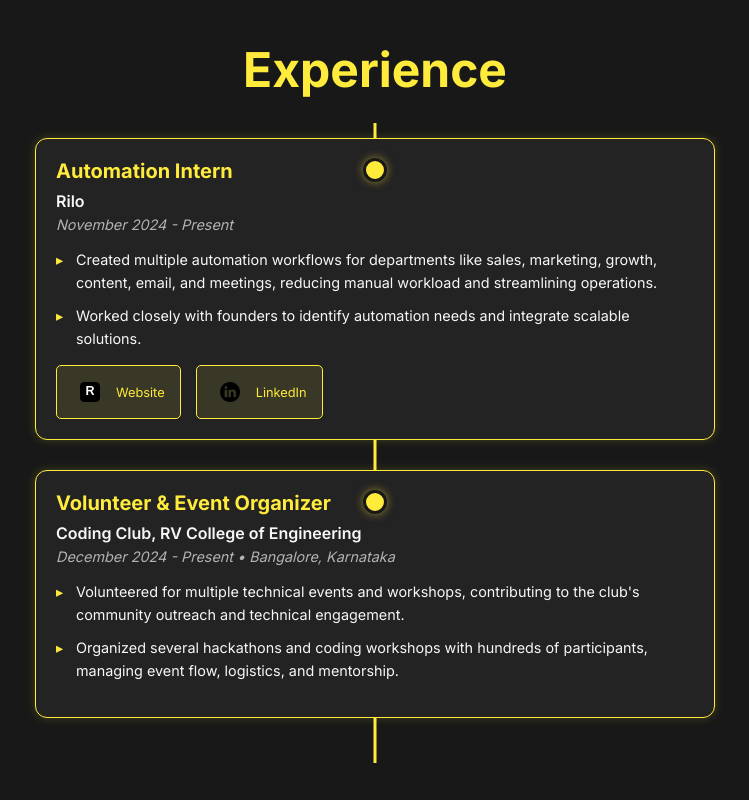
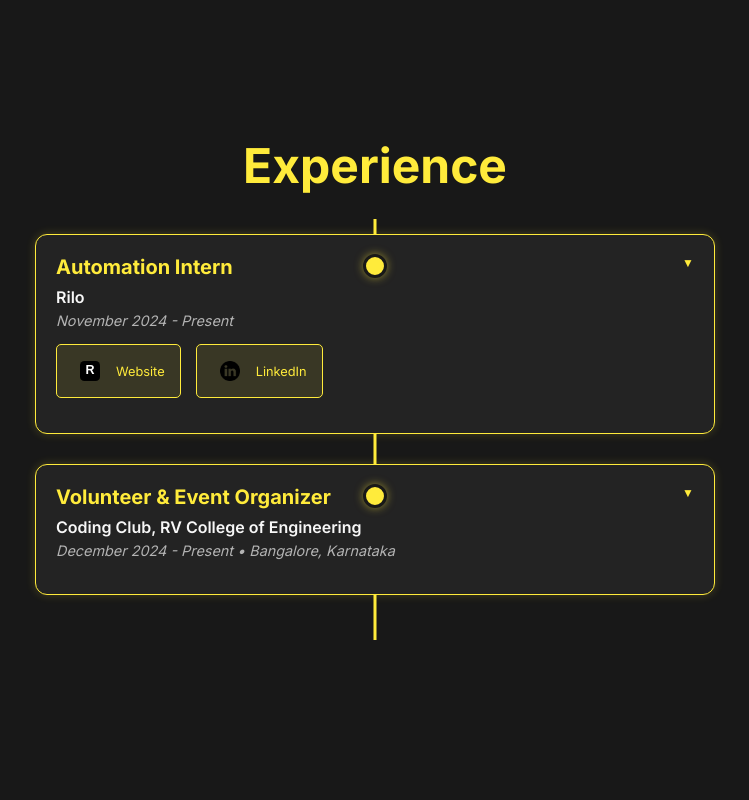
Before and after one commit to gshlok/portfolio, a React (Vite) app: page / in a window 1280 px wide. Shown: the part 800-1600 px from the top of the page, without its empty margins (265-1014 px from the left). Built offline with nearby package versions, Linux system fonts and the light colour scheme.

Commit message:
improved animations in experience section

```diff
--- a/src/components/Experience.css
+++ b/src/components/Experience.css
@@ -68,11 +68,31 @@
     margin: 0 auto;
     max-width: 85%;
     text-align: left;
+    cursor: pointer;
+    position: relative;
 }
 
 .experience-content:hover {
     transform: translateY(-3px);
     box-shadow: 0 3px 15px rgba(255, 235, 59, 0.4);
+}
+
+.experience-content.expanded {
+    box-shadow: 0 5px 20px rgba(255, 235, 59, 0.6);
+}
+
+.experience-content::after {
+    content: '▼';
+    position: absolute;
+    top: 20px;
+    right: 20px;
+    color: #FFEB3B;
+    font-size: 1.5vh;
+    transition: transform 0.3s ease;
+}
+
+.experience-content.expanded::after {
+    transform: rotate(180deg);
 }
 
 .experience-header h3 {
@@ -107,6 +127,16 @@
 .experience-details {
     list-style: none;
     padding: 0;
+    margin: 15px 0 0 0;
+    max-height: 0;
+    overflow: hidden;
+    opacity: 0;
+    transition: max-height 0.4s ease, opacity 0.3s ease, margin 0.3s ease;
+}
+
+.experience-content.expanded .experience-details {
+    max-height: 500px;
+    opacity: 1;
     margin: 15px 0;
 }
 
--- a/src/components/Experience.tsx
+++ b/src/components/Experience.tsx
@@ -1,39 +1,51 @@
-import React from 'react';
+import React, { useState } from 'react';
 import './Experience.css';
 import RiloLogo from '../assets/Rilo-logo.svg';
 
 const Experience: React.FC = () => {
+    const [expandedCard, setExpandedCard] = useState<number | null>(null);
+
+    const toggleCard = (index: number) => {
+        setExpandedCard(expandedCard === index ? null : index);
+    };
+
     return (
         <section id="experience" className="section">
             <h2>Experience</h2>
             <div className="experience-timeline">
                 <div className="experience-item">
-                    <div className="experience-content">
+                    <div
+                        className={`experience-content ${expandedCard === 0 ? 'expanded' : ''}`}
+                        onClick={() => toggleCard(0)}
+                    >
                         <div className="experience-header">
                             <h3>Automation Intern</h3>
                             <p className="company-name">
-                                <a href="https://www.getrilo.ai/" target="_blank" rel="noopener noreferrer">
+                                <a href="https://www.getrilo.ai/" target="_blank" rel="noopener noreferrer" onClick={(e) => e.stopPropagation()}>
                                     Rilo
                                 </a>
                             </p>
                             <p className="experience-duration">November 2024 - Present</p>
                         </div>
+                        <div className="experience-links">
+                            <a href="https://www.getrilo.ai/" target="_blank" rel="noopener noreferrer" className="experience-link" onClick={(e) => e.stopPropagation()}>
+                                <img src={RiloLogo} alt="Rilo" className="link-icon" /> Website
+                            </a>
+                            <a href="https://www.linkedin.com/company/getriloai" target="_blank" rel="noopener noreferrer" className="experience-link" onClick={(e) => e.stopPropagation()}>
+                                <img src="/portfolio/images/linkedin.png" alt="LinkedIn" className="link-icon" /> LinkedIn
+                            </a>
+                        </div>
                         <ul className="experience-details">
                             <li>Created multiple automation workflows for departments like sales, marketing, growth, content, email, and meetings, reducing manual workload and streamlining operations.</li>
                             <li>Worked closely with founders to identify automation needs and integrate scalable solutions.</li>
                         </ul>
-                        <div className="experience-links">
-                            <a href="https://www.getrilo.ai/" target="_blank" rel="noopener noreferrer" className="experience-link">
-                                <img src={RiloLogo} alt="Rilo" className="link-icon" /> Website
-                            </a>
-                            <a href="https://www.linkedin.com/company/getriloai" target="_blank" rel="noopener noreferrer" className="experience-link">
-                                <img src="/portfolio/images/linkedin.png" alt="LinkedIn" className="link-icon" /> LinkedIn
-                            </a>
-                        </div>
                     </div>
                 </div>
                 <div className="experience-item">
-                    <div className="experience-content">
+                    <div
+                        className={`experience-content ${expandedCard === 1 ? 'expanded' : ''}`}
+                        onClick={() => toggleCard(1)}
+                    >
                         <div className="experience-header">
                             <h3>Volunteer & Event Organizer</h3>
                             <p className="company-name">Coding Club, RV College of Engineering</p>
```
